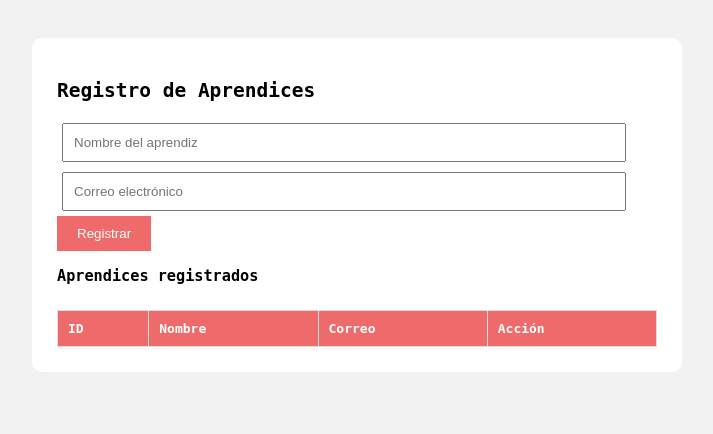
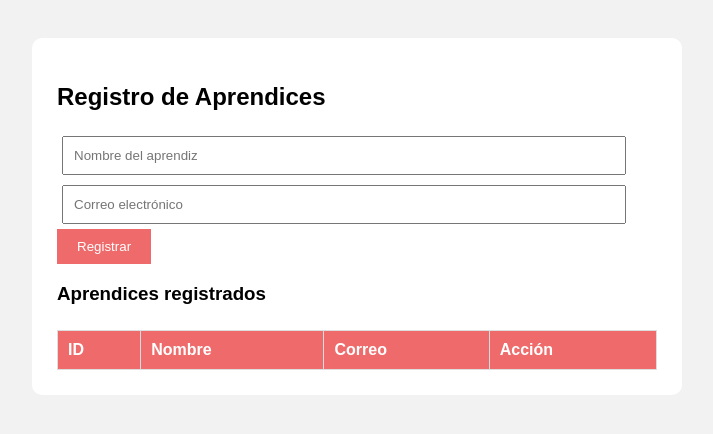
Before and after one commit to keinerfast10-hub/despligue_flask, a Flask app: page / in a window 1280 px wide. Shown: the top 434 px of the page, without its empty margins (283-996 px from the left). Run offline with Flask 3, Linux system fonts and the light colour scheme; data that the repository does not hold is empty.

Commit message:
Update index.html

```diff
--- a/templates/index.html
+++ b/templates/index.html
@@ -6,7 +6,7 @@
 <title>Registro de Aprendices</title>
 <style>
 body {
-    font-family: monospace;
+    font-family: Arial;
     background-color: #f2f2f2;
     padding: 30px;
 }
@@ -51,7 +51,7 @@ th {
 }
 
 a {
-    color: red;
+    color: lime;
 }
 </style>
 </head>
```
